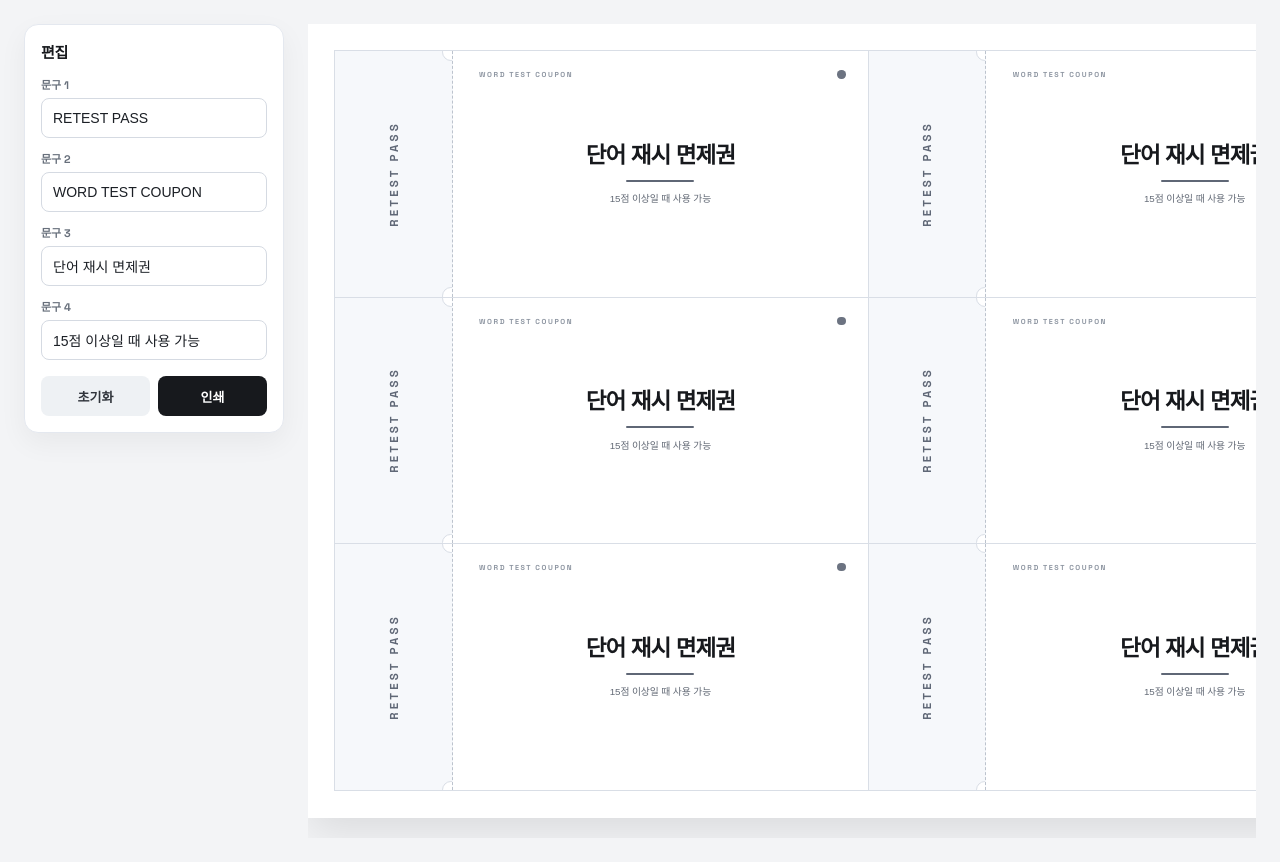
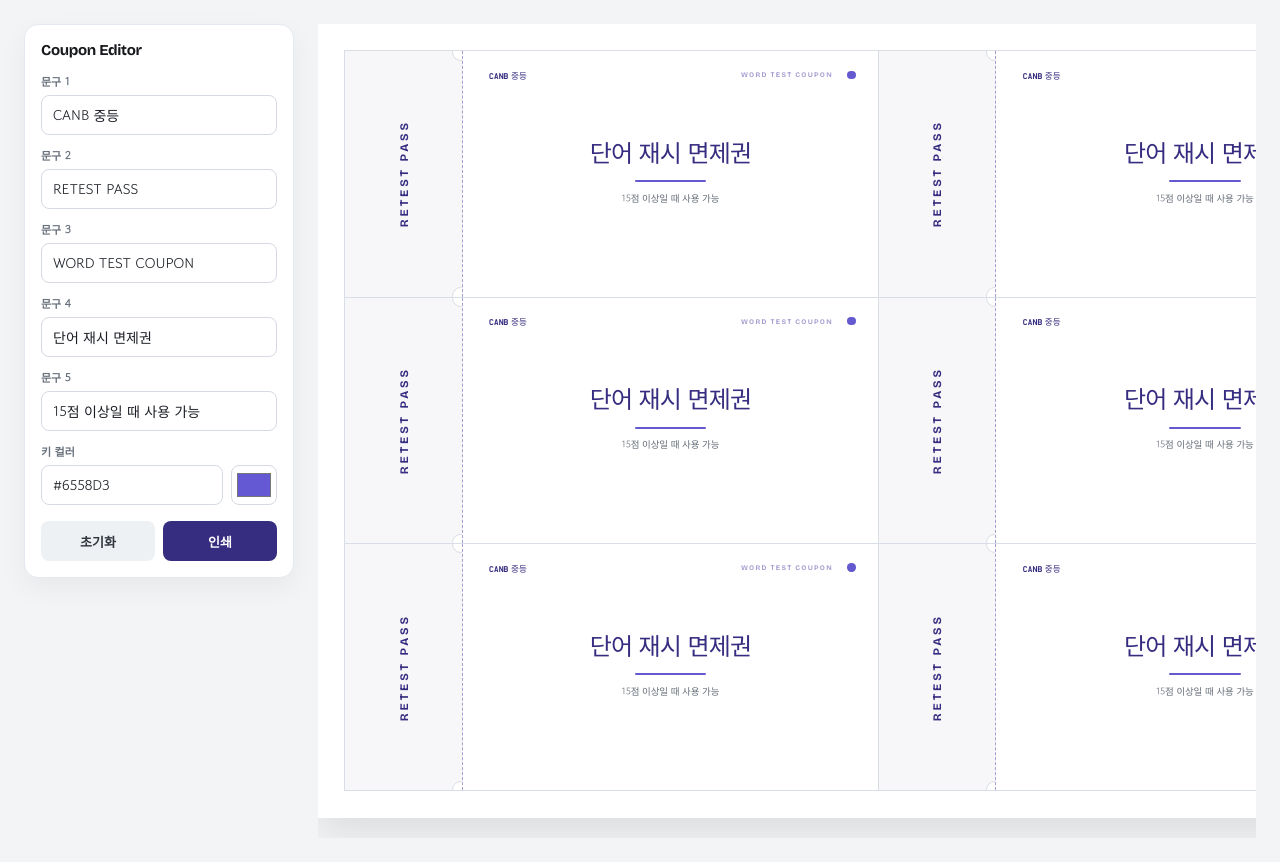
Before and after one commit to dahard1987-sketch/coupon, a plain HTML site: page index.html in a window 1280 px wide. Drawn offline with nearby package versions, Linux system fonts and the light colour scheme; a web font is replaced by a local one.

Commit message:
Refine coupon typography and key-color palette

```diff
--- a/index.html
+++ b/index.html
@@ -6,40 +6,32 @@
 <title>면제권 A4</title>
 
 <style>
-@import url('https://fonts.googleapis.com/css2?family=Space+Grotesk:wght@500;600;700&display=swap');
-
-@font-face{
-  font-family:'Gmarket Sans';
-  font-weight:500;
-  font-style:normal;
-  src:url('https://fastly.jsdelivr.net/gh/projectnoonnu/noonfonts_2001@1.1/GmarketSansMedium.woff') format('woff');
-}
-@font-face{
-  font-family:'Gmarket Sans';
-  font-weight:700;
-  font-style:normal;
-  src:url('https://fastly.jsdelivr.net/gh/projectnoonnu/noonfonts_2001@1.1/GmarketSansBold.woff') format('woff');
-}
+@import url('https://fonts.googleapis.com/css2?family=Bricolage+Grotesque:opsz,wght@12..96,500;12..96,600;12..96,700&family=Do+Hyeon&family=Gowun+Dodum&display=swap');
 
 :root{
+  --key:#6558d3;
+  --key-deep:#42369f;
+  --key-main:#6558d3;
+  --key-mid:#8e84df;
+  --key-soft:#dedaf5;
+  --key-pale:#f4f2fc;
   --ink:#17191d;
-  --muted:#626975;
+  --muted:#666d78;
   --line:#d9dee6;
-  --soft:#f6f8fb;
-  --paper:#ffffff;
+  --paper:#fff;
   --screen:#f3f4f6;
-  --accent:#5f6776;
 }
 
 *{box-sizing:border-box}
 
 html,body{
   margin:0;
+  min-height:100%;
   background:var(--screen);
   color:var(--ink);
   -webkit-font-smoothing:antialiased;
   text-rendering:optimizeLegibility;
-  font-family:"Gmarket Sans","Apple SD Gothic Neo","Malgun Gothic",sans-serif;
+  font-family:"Gowun Dodum","Apple SD Gothic Neo",sans-serif;
 }
 
 body{min-height:100vh}
@@ -49,7 +41,7 @@ body{min-height:100vh}
   margin:0 auto;
   padding:24px;
   display:grid;
-  grid-template-columns:260px 1fr;
+  grid-template-columns:270px 1fr;
   gap:24px;
   align-items:start;
 }
@@ -66,7 +58,7 @@ body{min-height:100vh}
 
 .panel h1{
   margin:0 0 14px;
-  font-family:"Space Grotesk",sans-serif;
+  font-family:"Bricolage Grotesque",sans-serif;
   font-size:15px;
   font-weight:700;
   letter-spacing:-.02em;
@@ -77,10 +69,9 @@ body{min-height:100vh}
 .field label{
   display:block;
   margin-bottom:6px;
-  font-family:"Space Grotesk",sans-serif;
   font-size:11px;
   font-weight:700;
-  color:#676f7b;
+  color:#69717d;
 }
 
 .field input[type="text"]{
@@ -97,8 +88,24 @@ body{min-height:100vh}
 }
 
 .field input[type="text"]:focus{
-  border-color:#a9b1bc;
-  box-shadow:0 0 0 3px rgba(17,24,39,.05);
+  border-color:var(--key-mid);
+  box-shadow:0 0 0 3px var(--key-pale);
+}
+
+.color-row{
+  display:grid;
+  grid-template-columns:1fr 46px;
+  gap:8px;
+}
+
+.color-row input[type="color"]{
+  width:46px;
+  height:40px;
+  padding:3px;
+  border:1px solid #d5dae2;
+  border-radius:8px;
+  background:#fff;
+  cursor:pointer;
 }
 
 .actions{
@@ -113,13 +120,13 @@ button{
   border:0;
   border-radius:8px;
   cursor:pointer;
-  font-family:"Space Grotesk",sans-serif;
+  font-family:"Gowun Dodum",sans-serif;
   font-size:13px;
   font-weight:700;
 }
 
 .reset{background:#eef1f4;color:#30343b}
-.print{background:#17191d;color:#fff}
+.print{background:var(--key-deep);color:#fff}
 
 .preview{overflow:auto;padding-bottom:20px}
 
@@ -156,8 +163,8 @@ button{
 
 .stub{
   position:relative;
-  background:var(--soft);
-  border-right:.35mm dashed #bcc3cd;
+  background:var(--key-pale);
+  border-right:.35mm dashed var(--key-mid);
   display:flex;
   align-items:center;
   justify-content:center;
@@ -182,11 +189,11 @@ button{
 .stub-text{
   writing-mode:vertical-rl;
   transform:rotate(180deg);
-  font-family:"Space Grotesk",sans-serif;
+  font-family:"Bricolage Grotesque",sans-serif;
   font-size:11.5px;
   font-weight:700;
-  letter-spacing:.28em;
-  color:var(--accent);
+  letter-spacing:.25em;
+  color:var(--key-deep);
   text-transform:uppercase;
 }
 
@@ -200,17 +207,27 @@ button{
   padding:7mm 9mm;
 }
 
+.brand{
+  position:absolute;
+  top:4.7mm;
+  left:7mm;
+  font-family:"Do Hyeon",sans-serif;
+  font-size:8.6px;
+  letter-spacing:.015em;
+  color:var(--key-deep);
+}
+
 .topline{
   position:absolute;
   top:5mm;
-  left:7mm;
   right:12mm;
-  text-align:left;
-  font-family:"Space Grotesk",sans-serif;
-  font-size:7.2px;
+  max-width:62mm;
+  text-align:right;
+  font-family:"Bricolage Grotesque",sans-serif;
+  font-size:7px;
   font-weight:700;
-  letter-spacing:.22em;
-  color:#8d95a1;
+  letter-spacing:.18em;
+  color:var(--key-mid);
   text-transform:uppercase;
   white-space:nowrap;
   overflow:hidden;
@@ -219,40 +236,39 @@ button{
 
 .dot{
   position:absolute;
-  top:5mm;
+  top:5.1mm;
   right:6mm;
   width:2.2mm;
   height:2.2mm;
   border-radius:50%;
-  background:var(--accent);
-  opacity:.92;
+  background:var(--key-main);
 }
 
 .title{
   margin:0;
-  font-family:"Gmarket Sans","Apple SD Gothic Neo",sans-serif;
-  font-size:22.5px;
-  line-height:1.12;
-  font-weight:700;
-  letter-spacing:-.04em;
-  color:var(--ink);
+  font-family:"Do Hyeon","Apple SD Gothic Neo",sans-serif;
+  font-size:24px;
+  line-height:1.08;
+  font-weight:400;
+  letter-spacing:-.035em;
+  color:var(--key-deep);
 }
 
 .rule{
-  width:18mm;
-  height:.5mm;
-  margin:3.2mm 0 2.8mm;
+  width:19mm;
+  height:.55mm;
+  margin:3.1mm 0 2.6mm;
   border-radius:999px;
-  background:var(--accent);
+  background:var(--key-main);
 }
 
 .note{
   margin:0;
-  font-family:"Gmarket Sans","Apple SD Gothic Neo",sans-serif;
-  font-size:9.8px;
-  line-height:1.35;
-  font-weight:500;
-  letter-spacing:-.01em;
+  font-family:"Gowun Dodum","Apple SD Gothic Neo",sans-serif;
+  font-size:9.5px;
+  line-height:1.4;
+  font-weight:400;
+  letter-spacing:-.015em;
   color:var(--muted);
 }
 
@@ -261,11 +277,8 @@ button{
   margin:0;
 }
 
-@media (max-width:1100px){
-  .app{
-    grid-template-columns:1fr;
-    padding:16px;
-  }
+@media(max-width:1100px){
+  .app{grid-template-columns:1fr;padding:16px}
   .panel{position:static}
 }
 
@@ -279,49 +292,48 @@ button{
   }
 
   .panel{display:none}
-  .app{
-    display:block;
-    max-width:none;
-    margin:0;
-    padding:0;
-  }
-  .preview{
-    overflow:visible;
-    padding:0;
-  }
-  .sheet{
-    width:297mm;
-    height:210mm;
-    margin:0;
-    box-shadow:none;
-  }
+  .app{display:block;max-width:none;margin:0;padding:0}
+  .preview{overflow:visible;padding:0}
+  .sheet{width:297mm;height:210mm;margin:0;box-shadow:none}
 }
 </style>
-<script type="text/javascript" nonce="3c9510884e5848b5a1705034e2d" src="//local.adguard.org?ts=1786582933605&amp;type=content-script&amp;dmn=chatgpt.com&amp;url=https%3A%2F%2Fchatgpt.com%2Fbackend-api%2Festuary%2Fcontent%3Fid%3Dfile_00000000126481f9a48b2a9e656e7922%26ts%3D496274%26p%3Dfs%26cid%3D1%26sig%3D5bc351821be19599fcfad0c5c31ee2eed56684a5e6bfbd451b179964a97037fb%26v%3D0&amp;app=com.google.Chrome&amp;css=2&amp;js=1&amp;rel=1&amp;rji=1&amp;sbe=1&amp;stealth=1&amp;st-push&amp;st-loc&amp;st-dnt&amp;st-1pcttl=4320"></script><script type="text/javascript" nonce="3c9510884e5848b5a1705034e2d" src="//local.adguard.org?ts=1786582933605&amp;name=AdGuard%20Extra&amp;type=user-script"></script></head>
-
+</head>
 <body>
 <div class="app">
   <aside class="panel">
-    <h1>편집</h1>
+    <h1>Coupon Editor</h1>
 
     <div class="field">
       <label for="text1">문구 1</label>
-      <input id="text1" type="text" value="RETEST PASS">
+      <input id="text1" type="text" value="CANB 중등">
     </div>
 
     <div class="field">
       <label for="text2">문구 2</label>
-      <input id="text2" type="text" value="WORD TEST COUPON">
+      <input id="text2" type="text" value="RETEST PASS">
     </div>
 
     <div class="field">
       <label for="text3">문구 3</label>
-      <input id="text3" type="text" value="단어 재시 면제권">
+      <input id="text3" type="text" value="WORD TEST COUPON">
     </div>
 
     <div class="field">
       <label for="text4">문구 4</label>
-      <input id="text4" type="text" value="15점 이상일 때 사용 가능">
+      <input id="text4" type="text" value="단어 재시 면제권">
+    </div>
+
+    <div class="field">
+      <label for="text5">문구 5</label>
+      <input id="text5" type="text" value="15점 이상일 때 사용 가능">
+    </div>
+
+    <div class="field">
+      <label for="keyColorText">키 컬러</label>
+      <div class="color-row">
+        <input id="keyColorText" type="text" value="#6558D3">
+        <input id="keyColor" type="color" value="#6558d3">
+      </div>
     </div>
 
     <div class="actions">
@@ -338,57 +350,105 @@ button{
 </div>
 
 <script>
-const defaults = {
-  text1: "RETEST PASS",
-  text2: "WORD TEST COUPON",
-  text3: "단어 재시 면제권",
-  text4: "15점 이상일 때 사용 가능"
+const defaults={
+  text1:"CANB 중등",
+  text2:"RETEST PASS",
+  text3:"WORD TEST COUPON",
+  text4:"단어 재시 면제권",
+  text5:"15점 이상일 때 사용 가능",
+  color:"#6558D3"
 };
 
-const $ = (id) => document.getElementById(id);
-const grid = $("grid");
+const $=id=>document.getElementById(id);
+const root=document.documentElement;
+const grid=$("grid");
 
 function esc(v){
-  return String(v).replace(/[&<>"']/g, c => ({
-    "&":"&amp;",
-    "<":"&lt;",
-    ">":"&gt;",
-    '"':"&quot;",
-    "'":"&#039;"
+  return String(v).replace(/[&<>"']/g,c=>({
+    "&":"&amp;","<":"&lt;",">":"&gt;",'"':"&quot;","'":"&#039;"
   }[c]));
 }
 
+function hexToHsl(hex){
+  const raw=hex.replace("#","");
+  const r=parseInt(raw.slice(0,2),16)/255;
+  const g=parseInt(raw.slice(2,4),16)/255;
+  const b=parseInt(raw.slice(4,6),16)/255;
+  const max=Math.max(r,g,b),min=Math.min(r,g,b);
+  let h=0,s=0;
+  const l=(max+min)/2;
+  if(max!==min){
+    const d=max-min;
+    s=l>.5?d/(2-max-min):d/(max+min);
+    if(max===r)h=(g-b)/d+(g<b?6:0);
+    else if(max===g)h=(b-r)/d+2;
+    else h=(r-g)/d+4;
+    h/=6;
+  }
+  return {h:h*360,s:s*100,l:l*100};
+}
+
+function hsl(h,s,l){
+  return `hsl(${Math.round(h)} ${Math.max(0,Math.min(100,s)).toFixed(1)}% ${Math.max(0,Math.min(100,l)).toFixed(1)}%)`;
+}
+
+function applyPalette(hex){
+  const c=hexToHsl(hex);
+  root.style.setProperty("--key",hex);
+  root.style.setProperty("--key-deep",hsl(c.h,Math.max(30,c.s*.82),Math.max(24,c.l*.58)));
+  root.style.setProperty("--key-main",hsl(c.h,Math.max(40,c.s*.95),Math.min(58,c.l)));
+  root.style.setProperty("--key-mid",hsl(c.h,Math.max(28,c.s*.58),Math.min(72,c.l+18)));
+  root.style.setProperty("--key-soft",hsl(c.h,Math.max(18,c.s*.30),91));
+  root.style.setProperty("--key-pale",hsl(c.h,Math.max(12,c.s*.20),97));
+}
+
 function render(){
-  const text1 = $("text1").value;
-  const text2 = $("text2").value;
-  const text3 = $("text3").value;
-  const text4 = $("text4").value;
-
-  grid.innerHTML = Array.from({length:6}, () => `
+  const v=[1,2,3,4,5].map(n=>$("text"+n).value);
+  grid.innerHTML=Array.from({length:6},()=>`
     <article class="coupon">
       <div class="stub">
-        <div class="stub-text">${esc(text1)}</div>
+        <div class="stub-text">${esc(v[1])}</div>
       </div>
       <div class="body">
-        <div class="topline">${esc(text2)}</div>
+        <div class="brand">${esc(v[0])}</div>
+        <div class="topline">${esc(v[2])}</div>
         <div class="dot"></div>
-        <h2 class="title">${esc(text3)}</h2>
+        <h2 class="title">${esc(v[3])}</h2>
         <div class="rule"></div>
-        <p class="note">${esc(text4)}</p>
+        <p class="note">${esc(v[4])}</p>
       </div>
     </article>
   `).join("");
 }
 
-["text1","text2","text3","text4"].forEach(id => {
-  $(id).addEventListener("input", render);
+[1,2,3,4,5].forEach(n=>$("text"+n).addEventListener("input",render));
+
+$("keyColor").addEventListener("input",e=>{
+  const value=e.target.value.toUpperCase();
+  $("keyColorText").value=value;
+  applyPalette(value);
 });
 
-$("resetBtn").addEventListener("click", () => {
-  Object.entries(defaults).forEach(([k,v]) => $(k).value = v);
+$("keyColorText").addEventListener("change",e=>{
+  const value=e.target.value.trim();
+  if(/^#[0-9a-fA-F]{6}$/.test(value)){
+    $("keyColor").value=value;
+    e.target.value=value.toUpperCase();
+    applyPalette(value);
+  }else{
+    e.target.value=$("keyColor").value.toUpperCase();
+  }
+});
+
+$("resetBtn").addEventListener("click",()=>{
+  [1,2,3,4,5].forEach(n=>$("text"+n).value=defaults["text"+n]);
+  $("keyColor").value=defaults.color;
+  $("keyColorText").value=defaults.color;
+  applyPalette(defaults.color);
   render();
 });
 
+applyPalette(defaults.color);
 render();
 </script>
 </body>
```
